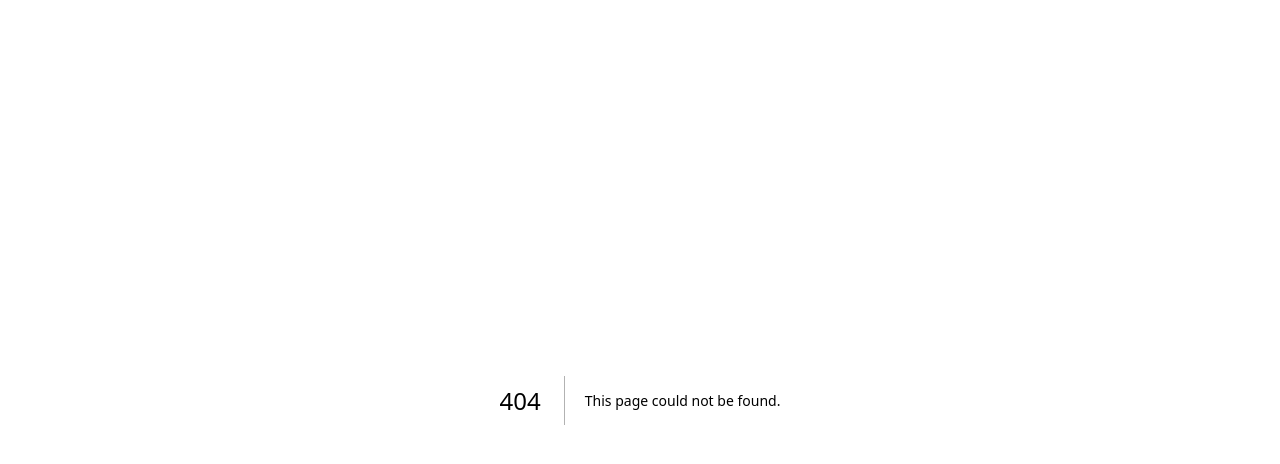
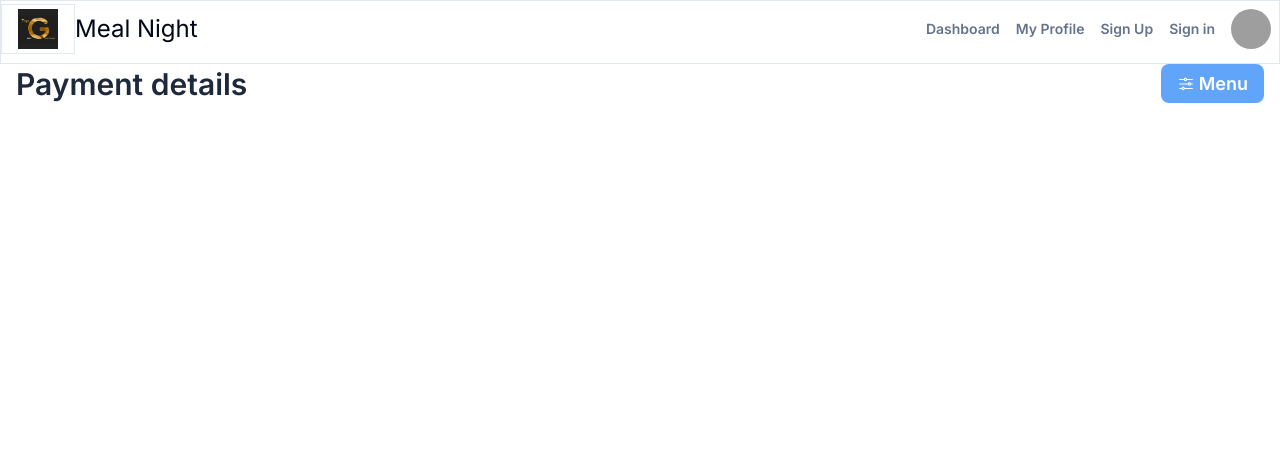
Before and after one commit to Toufiquer/manager-webApp, a Next.js app: page /my-profile/payment-details in a window 1280 px wide. Before the commit this address had no page. Shown: the top 464 px of the page. Built offline with nearby package versions, Linux system fonts and the light colour scheme; grey boxes are pictures that could not be loaded.

Commit message:
read url and change the title

```diff
--- a/src/app/globals.css
+++ b/src/app/globals.css
@@ -74,3 +74,7 @@
       @apply bg-background text-foreground;
     }
   }
+
+  .first-letter-uppercase::first-letter {
+    text-transform: uppercase;
+  }
--- a/src/app/my-profile/page.tsx
+++ b/src/app/my-profile/page.tsx
@@ -7,7 +7,7 @@
 */
 
 import SideBar from "./side-bar";
-import PaymentDetails from "./payment-details";
+import PaymentDetails from "./payment-details/page";
 
 import { useState } from "react";
 
--- a/src/app/my-profile/side-bar.tsx
+++ b/src/app/my-profile/side-bar.tsx
@@ -19,11 +19,10 @@ import {
   DrawerTitle,
   DrawerTrigger,
 } from "@/components/ui/drawer";
-import { Button } from "@/components/ui/button";
 import { RxCross2 } from "react-icons/rx";
 import Image from "next/image";
 import { FaEdit } from "react-icons/fa";
-import { sidebarData } from "@/app/profile/utils/data";
+import { sidebarData } from "@/app/my-profile/utils/data";
 import { ScrollArea } from "@/components/ui/scroll-area";
 import Link from "next/link";
 import { usePathname } from "next/navigation";
@@ -53,7 +52,7 @@ const ProfileComponent = () => {
   );
 };
 const SideBarComponent = () => {
-  const activeRoute = true;
+  const path = usePathname();
   const styleBtn =
     " px-4 hover:bg-blue-100 py-2 hover:text-blue-600 cursor-pointer w-full flex items-center rounded-lg justify-start font-medium gap-2 py-1";
   return (
@@ -63,7 +62,7 @@ const SideBarComponent = () => {
           <Link
             href={curr.link}
             className={`${styleBtn} ${
-              curr.id === 1 + "" &&
+              path === curr.link &&
               " bg-blue-100 text-blue-600 border-0 border-l-2 rounded-lg border-blue-800"
             }  ${
               curr.name.toLocaleLowerCase().replace(" ", "_") === "sign_out" &&
@@ -81,9 +80,13 @@ const SideBarComponent = () => {
 
 const MobileSidebar = () => {
   const path = usePathname();
+  let title: string | string[] = path.split("/");
+  title = title[title.length - 1];
   return (
     <div className="w-full flex items-center justify-between">
-      <h2 className="text-3xl font-semibold text-slate-800">{path}</h2>
+      <h2 className="text-3xl font-semibold text-slate-800 first-letter-uppercase">
+        {title.split("-").join(" ")}
+      </h2>
 
       <Drawer direction="left">
         <DrawerTrigger>
--- a/src/app/my-profile/utils/data.tsx
+++ b/src/app/my-profile/utils/data.tsx
@@ -37,56 +37,56 @@ export const sidebarData: SidebarDataType = {
     {
       id: "2",
       name: "Security",
-      link: "/profile/security",
+      link: "/my-profile/security",
       component: "/security",
       icon: <MdOutlineSecurity />,
     },
     {
       id: "3",
       name: "Notification",
-      link: "/profile/notification",
+      link: "/my-profile/notification",
       component: "/notification",
       icon: <IoIosNotificationsOutline />,
     },
     {
       id: "4",
       name: "My Projects",
-      link: "/profile/my-projects",
+      link: "/my-profile/my-projects",
       component: "/my-projects",
       icon: <BsBriefcase />,
     },
     {
       id: "5",
       name: "Payment details",
-      link: "/profile/payment-history",
-      component: "/payment-history",
+      link: "/my-profile/payment-details",
+      component: "/payment-details",
       icon: <MdOutlinePayment />,
     },
     {
       id: "6",
       name: "Order history",
-      link: "/profile/order-history",
+      link: "/my-profile/order-history",
       component: "/order-history",
       icon: <BsBasket />,
     },
     {
       id: "7",
       name: "Wishlist",
-      link: "/profile/wishlist",
+      link: "/my-profile/wishlist",
       component: "/wishlist",
       icon: <CiHeart />,
     },
     {
       id: "8",
       name: "Delete profile",
-      link: "/profile/delete-profile",
+      link: "/my-profile/delete-profile",
       component: "/delete-profile",
       icon: <GoTrash />,
     },
     {
       id: "9",
       name: "Sign Out",
-      link: "/profile/sign-out",
+      link: "/my-profile/sign-out",
       component: "/sign-out",
       icon: <GoSignOut />,
     },
```
Also changed, not shown: src/app/my-profile/payment-details/page.tsx (renamed from src/app/my-profile/payment-details.tsx).
